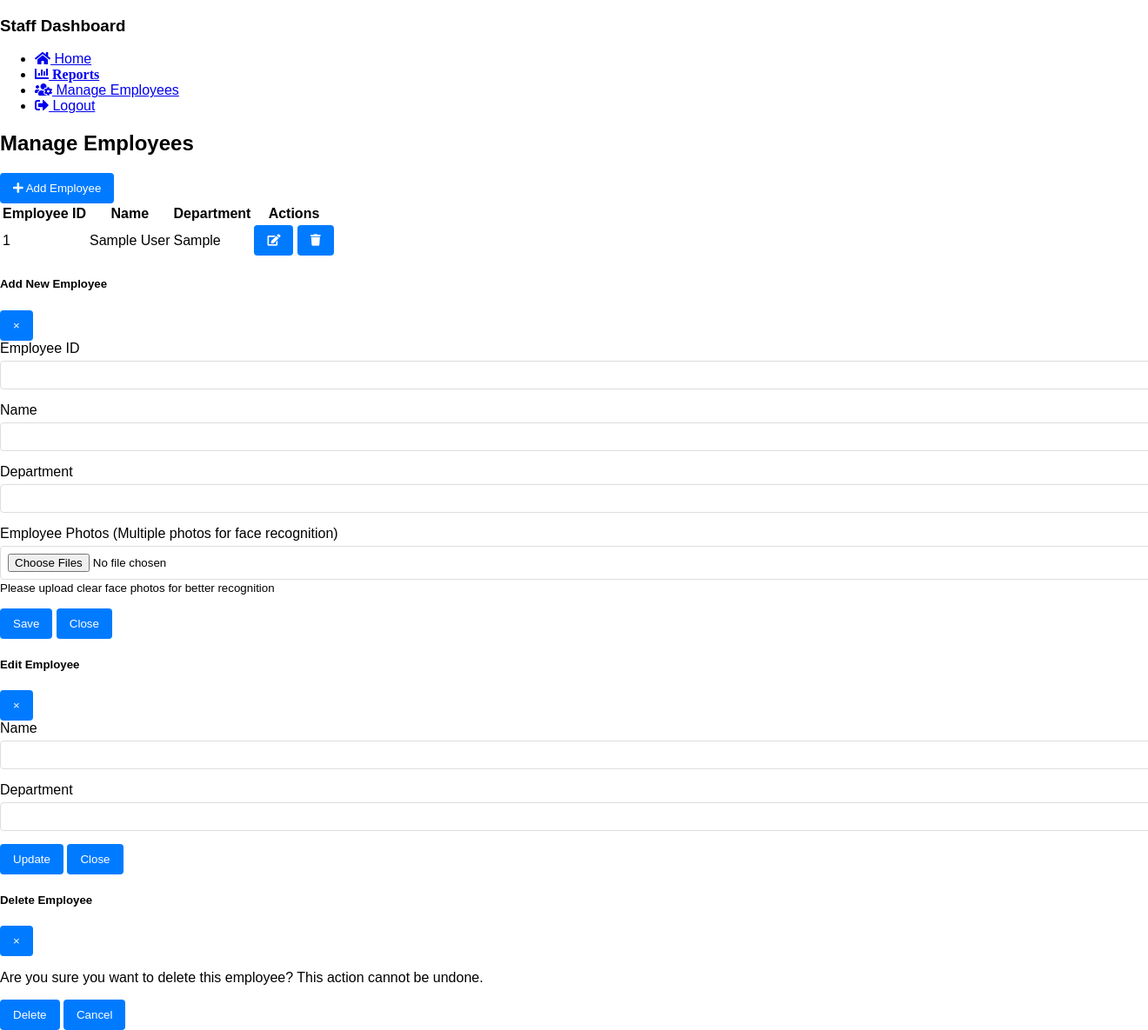
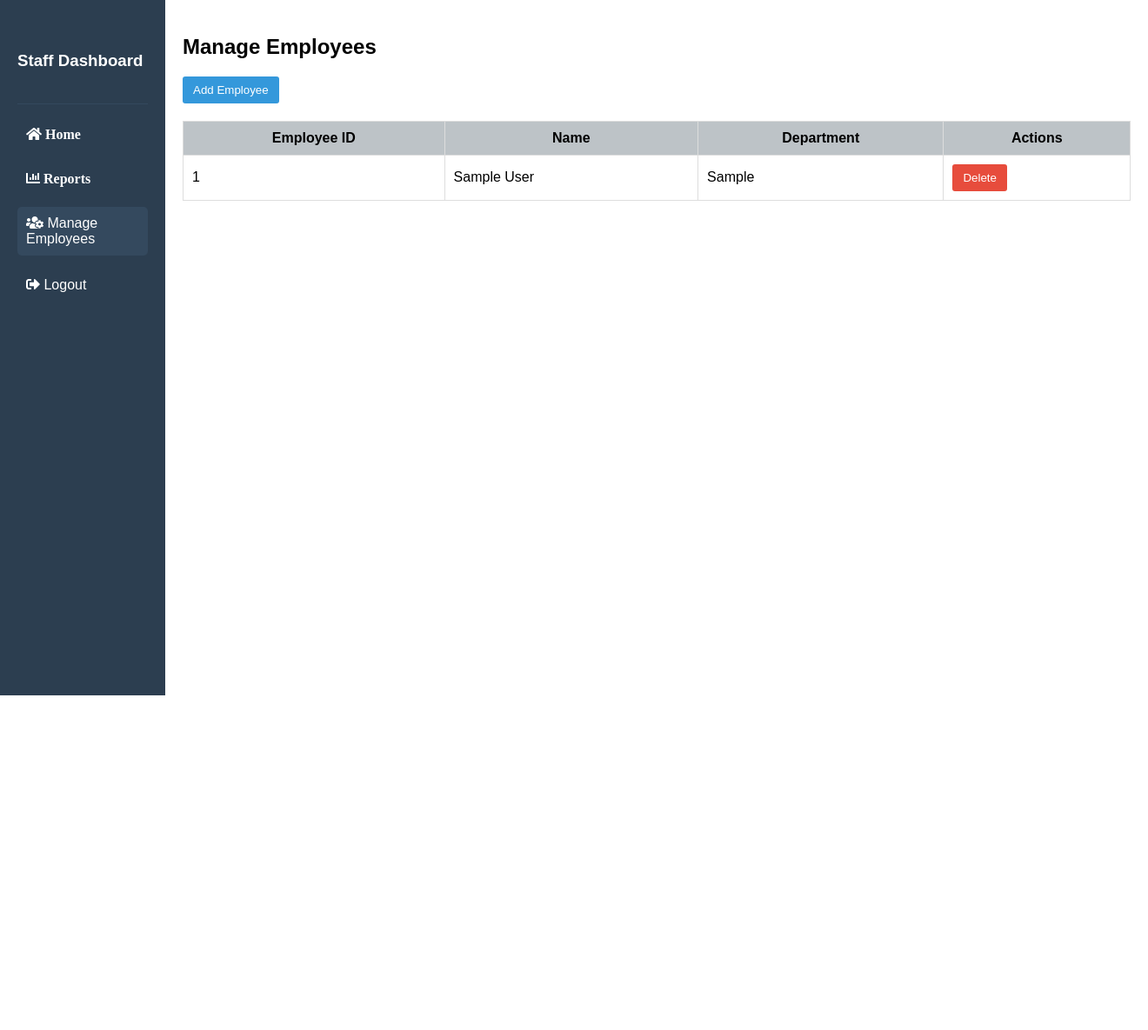
Before and after one commit to SaiDhinakar/Staff_attendence_system, a Django app: page /manage-employees/ in a window 1320 px wide; the page is wider, and only the part inside the window is pictured. Shown: that part at 87% size. After the commit the page ends 800 px from the top of that part, so only its background shows below. Run offline with Django 5.2, Linux system fonts and the light colour scheme; a user stored in the database is signed in; tables that the repository leaves empty hold one stand-in row (values such as "Sample post"); parts of the project's set-up code (start-up, migrations or seed data) failed here and were passed over.

Commit message:
UI updated

```diff
--- a/DjangoFrameWork/StaffFaceRecognition/Frontend/templates/manage_employees.html
+++ b/DjangoFrameWork/StaffFaceRecognition/Frontend/templates/manage_employees.html
@@ -1,7 +1,124 @@
 {% extends 'base.html' %}
 {% block content %}
-<div class="container-fluid">
-    <div class="row">
+<!-- Custom CSS for styling -->
+<style>
+  body {
+      margin: 0;
+      font-family: "Arial", sans-serif;
+    }
+    .container {
+      display: flex;
+      min-height: 100vh;
+    }
+
+    .sidebar {
+      width: 150px;
+      background: #2c3e50;
+      color: white;
+      padding: 20px;
+    }
+
+    .sidebar-header {
+      padding: 20px 0;
+      border-bottom: 1px solid #34495e;
+    }
+
+    .sidebar-menu ul {
+      list-style: none;
+      padding: 0;
+    }
+
+    .sidebar-menu ul li {
+      margin: 15px 0;
+    }
+
+    .sidebar-menu ul li a {
+      color: white;
+      text-decoration: none;
+      display: block;
+      padding: 10px;
+      border-radius: 5px;
+      transition: 0.3s;
+    }
+
+    .sidebar-menu ul li a:hover,
+    .sidebar-menu ul li a.active {
+      background: #34495e;
+    }
+
+  .main {
+    flex: 1;
+    padding: 20px;
+  }
+  .btn {
+    padding: 8px 12px;
+    background: #3498db;
+    border: none;
+    color: white;
+    border-radius: 3px;
+    cursor: pointer;
+  }
+  .btn-danger {
+    background: #e74c3c;
+  }
+  table {
+    width: 100%;
+    border-collapse: collapse;
+    margin-top: 20px;
+    background: #fff;
+  }
+  th, td {
+    border: 1px solid #ddd;
+    padding: 10px;
+  }
+  th {
+    background: #bdc3c7;
+  }
+  /* Modal styling */
+  .modal {
+    display: none;
+    position: fixed;
+    left: 0;
+    top: 0;
+    width: 100%;
+    height: 100%;
+    background: rgba(0,0,0,0.5);
+    align-items: center;
+    justify-content: center;
+  }
+  .modal.active {
+    display: flex;
+  }
+  .modal-content {
+    background: white;
+    padding: 20px;
+    border-radius: 5px;
+    width: 400px;
+    position: relative;
+  }
+  .modal-close {
+    position: absolute;
+    top: 10px;
+    right: 10px;
+    cursor: pointer;
+    font-size: 18px;
+  }
+  .form-group {
+    margin-bottom: 10px;
+  }
+  .form-group label {
+    display: block;
+    margin-bottom: 5px;
+  }
+  .form-group input[type="text"],
+  .form-group input[type="file"] {
+    width: 100%;
+    padding: 8px;
+    box-sizing: border-box;
+  }
+</style>
+
+<div class="container">
   <!-- Sidebar -->
   <div class="sidebar">
     <div class="sidebar-header">
@@ -10,44 +127,38 @@
     <div class="sidebar-menu">
       <ul>
         <li>
-                        <a href="{% url 'home' %}" class="active">
-                            <i class="fas fa-home"></i> Home
-                        </a>
+          <a href="{% url 'home' %}" class="fas"
+            ><i class="fas fa-home"></i> Home</a
+          >
         </li>
         <li>
           <a href="{% url 'report' %}" class="fas">
-                            <i class="fas fa-chart-bar"></i> Reports
-                        </a>
+            <i class="fas fa-chart-bar"></i> Reports</a>
         </li>
         {% if user.is_superuser %}
         <li>
-                        <a href="{% url 'manage_employees' %}">
+          <a href="{% url 'manage_employees' %}" class="active">
               <i class="fas fa-users-cog"></i> Manage Employees
           </a>
       </li>
       {% endif %}
         <li>
-                        <a href="{% url 'logout' %}">
-                            <i class="fas fa-sign-out-alt"></i> Logout
-                        </a>
+          <a href="{% url 'logout' %}"
+            ><i class="fas fa-sign-out-alt"></i> Logout</a
+          >
         </li>
       </ul>
     </div>
   </div>
 
   <!-- Main Content -->
-        <div class="col-md-10 p-4">
-            <div class="d-flex justify-content-between mb-4">
+  <div class="main">
     <h2>Manage Employees</h2>
-                <button class="btn btn-primary" data-toggle="modal" data-target="#addEmployeeModal">
-                    <i class="fas fa-plus"></i> Add Employee
-                </button>
-            </div>
+    <!-- Button to open the Add Employee Modal -->
+    <button class="btn" onclick="openModal('addModal')">Add Employee</button>
 
     <!-- Employee Table -->
-            <div class="card">
-                <div class="card-body">
-                    <table class="table">
+    <table>
       <thead>
         <tr>
           <th>Employee ID</th>
@@ -63,160 +174,65 @@
           <td>{{ employee.emp_name }}</td>
           <td>{{ employee.department }}</td>
           <td>
-                                    <button class="btn btn-sm btn-info" onclick="showEditModal('{{ employee.emp_id }}', '{{ employee.emp_name }}', '{{ employee.department }}')">
-                                        <i class="fas fa-edit"></i>
-                                    </button>
-                                    <button class="btn btn-sm btn-danger" onclick="showDeleteModal('{{ employee.emp_id }}')">
-                                        <i class="fas fa-trash"></i>
-                                    </button>
+            <!-- Inline delete form -->
+            <form method="POST" style="display:inline;">
+              {% csrf_token %}
+              <input type="hidden" name="action" value="delete">
+              <input type="hidden" name="emp_id" value="{{ employee.emp_id }}">
+              <button type="submit" class="btn btn-danger" onclick="return confirm('Are you sure you want to delete this employee?')">Delete</button>
+            </form>
           </td>
+        </tr>
+        {% empty %}
+        <tr>
+          <td colspan="4">No employees found</td>
         </tr>
         {% endfor %}
       </tbody>
     </table>
   </div>
 </div>
-        </div>
-    </div>
-</div>
 
 <!-- Add Employee Modal -->
-<div class="modal fade" id="addEmployeeModal">
-    <div class="modal-dialog">
+<div id="addModal" class="modal">
   <div class="modal-content">
-            <div class="modal-header">
-                <h5>Add New Employee</h5>
-                <button type="button" class="close" data-dismiss="modal">&times;</button>
-            </div>
+    <span class="modal-close" onclick="closeModal('addModal')">&times;</span>
+    <h3>Add Employee</h3>
     <form method="POST" enctype="multipart/form-data">
       {% csrf_token %}
       <input type="hidden" name="action" value="add">
-                <div class="modal-body">
       <div class="form-group">
-                        <label>Employee ID</label>
-                        <input type="text" name="emp_id" class="form-control" required>
+        <label>Employee ID:</label>
+        <input type="text" name="emp_id" required>
       </div>
       <div class="form-group">
-                        <label>Name</label>
-                        <input type="text" name="emp_name" class="form-control" required>
+        <label>Name:</label>
+        <input type="text" name="emp_name" required>
       </div>
       <div class="form-group">
-                        <label>Department</label>
-                        <input type="text" name="department" class="form-control" required>
+        <label>Department:</label>
+        <input type="text" name="department" required>
       </div>
       <div class="form-group">
-                        <label>Employee Photos (Multiple photos for face recognition)</label>
-                        <input type="file" name="images" multiple class="form-control" accept="image/*" required>
-                        <small class="form-text text-muted">Please upload clear face photos for better recognition</small>
-                        <div id="imagePreview" class="mt-2 d-flex flex-wrap"></div>
+        <label>Employee Photos:</label>
+        <input type="file" name="images" multiple required>
       </div>
-                </div>
-                <div class="modal-footer">
-                    <button type="submit" class="btn btn-primary">Save</button>
-                    <button type="button" class="btn btn-secondary" data-dismiss="modal">Close</button>
+      <div style="margin-top: 15px;">
+        <button type="submit" class="btn">Save</button>
+        <button type="button" class="btn" onclick="closeModal('addModal')">Cancel</button>
       </div>
     </form>
   </div>
 </div>
-</div>
-
-<!-- Edit Employee Modal -->
-<div class="modal fade" id="editEmployeeModal">
-    <div class="modal-dialog">
-        <div class="modal-content">
-            <div class="modal-header">
-                <h5>Edit Employee</h5>
-                <button type="button" class="close" data-dismiss="modal">&times;</button>
-            </div>
-            <form method="POST">
-                {% csrf_token %}
-                <input type="hidden" name="action" value="update">
-                <input type="hidden" name="emp_id" id="edit_emp_id">
-                <div class="modal-body">
-                    <div class="form-group">
-                        <label>Name</label>
-                        <input type="text" name="emp_name" id="edit_emp_name" class="form-control" required>
-                    </div>
-                    <div class="form-group">
-                        <label>Department</label>
-                        <input type="text" name="department" id="edit_department" class="form-control" required>
-                    </div>
-                </div>
-                <div class="modal-footer">
-                    <button type="submit" class="btn btn-primary">Update</button>
-                    <button type="button" class="btn btn-secondary" data-dismiss="modal">Close</button>
-                </div>
-            </form>
-        </div>
-    </div>
-</div>
-
-<!-- Delete Confirmation Modal -->
-<div class="modal fade" id="deleteEmployeeModal">
-    <div class="modal-dialog">
-        <div class="modal-content">
-            <div class="modal-header">
-                <h5>Delete Employee</h5>
-                <button type="button" class="close" data-dismiss="modal">&times;</button>
-            </div>
-            <form method="POST">
-                {% csrf_token %}
-                <input type="hidden" name="action" value="delete">
-                <input type="hidden" name="emp_id" id="delete_emp_id">
-                <div class="modal-body">
-                    <p>Are you sure you want to delete this employee? This action cannot be undone.</p>
-                </div>
-                <div class="modal-footer">
-                    <button type="submit" class="btn btn-danger">Delete</button>
-                    <button type="button" class="btn btn-secondary" data-dismiss="modal">Cancel</button>
-                </div>
-            </form>
-        </div>
-    </div>
-</div>
-
 {% endblock %}
 
 {% block extra_js %}
 <script>
-function showEditModal(empId, empName, department) {
-    document.getElementById('edit_emp_id').value = empId;
-    document.getElementById('edit_emp_name').value = empName;
-    document.getElementById('edit_department').value = department;
-    $('#editEmployeeModal').modal('show');
+  function openModal(id) {
+    document.getElementById(id).classList.add('active');
   }
-
-function showDeleteModal(empId) {
-    document.getElementById('delete_emp_id').value = empId;
-    $('#deleteEmployeeModal').modal('show');
+  function closeModal(id) {
+    document.getElementById(id).classList.remove('active');
   }
-
-// Image preview
-document.querySelector('input[name="images"]').addEventListener('change', function(e) {
-    const preview = document.getElementById('imagePreview');
-    preview.innerHTML = '';
-
-    if (e.target.files.length > 0) {
-        [...e.target.files].forEach(file => {
-            const reader = new FileReader();
-            reader.onload = e => {
-                const img = document.createElement('img');
-                img.src = e.target.result;
-                img.style.height = '100px';
-                img.style.margin = '5px';
-                img.className = 'rounded';
-                preview.appendChild(img);
-            };
-            reader.readAsDataURL(file);
-        });
-    }
-});
-// Show alert messages
-    {% if messages %}
-        {% for message in messages %}
-            alert("{{ message }}");
-        {% endfor %}
-    {% endif %}
 </script>
-
 {% endblock %}
--- a/DjangoFrameWork/StaffFaceRecognition/Home/views.py
+++ b/DjangoFrameWork/StaffFaceRecognition/Home/views.py
@@ -160,80 +160,152 @@ def load_embeddings(output_file="backend/face_embeddings.json"):
 
 @login_required
 @user_passes_test(is_superuser)
+# def manage_employees(request):
+#     employees = Employee.objects.all()
+
+#     if request.method == 'POST':
+#         action = request.POST.get('action')
+
+#         if action == 'add':
+#             try:
+#                 emp_id = request.POST.get('emp_id')
+#                 emp_name = request.POST.get('emp_name')
+#                 department = request.POST.get('department')
+
+#                 # Create employee
+#                 Employee.objects.create(
+#                     emp_id=emp_id,
+#                     emp_name=emp_name,
+#                     department=department
+#                 )
+
+#                 # Handle image uploads
+#                 if request.FILES.getlist('images'):
+#                     # Create temporary directory for employee
+#                     temp_dir = os.path.join(settings.MEDIA_ROOT, emp_id)
+#                     # temp_dir = os.path.join('../media/temp/', emp_id)
+#                     print(temp_dir)
+#                     os.makedirs(temp_dir, exist_ok=True)
+#                     # Save images to temporary directory
+#                     for image in request.FILES.getlist('images'):
+#                         image_path = os.path.join(temp_dir, image.name)
+#                         with open(image_path, 'wb+') as destination:
+#                             for chunk in image.chunks():
+#                                 destination.write(chunk)
+#                     print('Image written successfully!')
+#                     # Call store_embeddings API
+#                     try:
+#                         embeddings_file = r'../backend/face_embeddings.json'
+#                         print("before api call")
+
+#                         response = store_embeddings(settings.MEDIA_ROOT, embeddings_file)
+#                         print(response)
+#                         if response.get('status') == 'success':
+#                             print('Success')
+#                             messages.success(request, 'Employee added and embeddings stored successfully')
+#                         else:
+#                             messages.warning(request, 'Employee added but embeddings storage failed')
+
+#                         # Clean up temporary directory after processing
+#                         shutil.rmtree(temp_dir)
+
+#                     except Exception as e:
+#                         messages.error(request, f'Error processing embeddings: {str(e)}')
+#                         # Keep temp directory in case of error for debugging
+
+#                 messages.success(request, 'Employee added successfully')
+
+#             except Exception as e:
+#                 messages.error(request, f'Failed to add employee: {str(e)}')
+
+#         elif action == 'delete':
+#             emp_id = request.POST.get('emp_id')
+#             Employee.objects.filter(emp_id=emp_id).delete()
+#             messages.success(request, 'Employee deleted successfully')
+
+#         elif action == 'update':
+#             emp_id = request.POST.get('emp_id')
+#             emp_name = request.POST.get('emp_name')
+#             department = request.POST.get('department')
+
+#             Employee.objects.filter(emp_id=emp_id).update(
+#                 emp_name=emp_name,
+#                 department=department
+#             )
+#             messages.success(request, 'Employee updated successfully')
+
+#     context = {
+#         'employees': employees
+#     }
+#     return render(request, 'manage_employees.html', context)
+
 def manage_employees(request):
-    employees = Employee.objects.all()
-
     if request.method == 'POST':
         action = request.POST.get('action')
-
         if action == 'add':
             try:
                 emp_id = request.POST.get('emp_id')
                 emp_name = request.POST.get('emp_name')
                 department = request.POST.get('department')
 
-                # Create employee
-                Employee.objects.create(
-                    emp_id=emp_id,
-                    emp_name=emp_name,
-                    department=department
-                )
+                # Check if employee already exists (optional)
+                if Employee.objects.filter(emp_id=emp_id).exists():
+                    messages.error(request, f'Employee with ID {emp_id} already exists.')
+                else:
+                    # Create employee record
+                    Employee.objects.create(
+                        emp_id=emp_id,
+                        emp_name=emp_name,
+                        department=department
+                    )
 
-                # Handle image uploads
-                if request.FILES.getlist('images'):
-                    # Create temporary directory for employee
-                    temp_dir = os.path.join(settings.MEDIA_ROOT, emp_id)
-                    # temp_dir = os.path.join('../media/temp/', emp_id)
-                    print(temp_dir)
-                    os.makedirs(temp_dir, exist_ok=True)
-                    # Save images to temporary directory
-                    for image in request.FILES.getlist('images'):
-                        image_path = os.path.join(temp_dir, image.name)
-                        with open(image_path, 'wb+') as destination:
-                            for chunk in image.chunks():
-                                destination.write(chunk)
-                    print('Image written successfully!')
-                    # Call store_embeddings API
-                    try:
-                        embeddings_file = r'../backend/face_embeddings.json'
-                        print("before api call")
+                    # Handle image uploads
+                    images = request.FILES.getlist('images')
+                    if images:
+                        # Create a temporary directory for this employee's images
+                        temp_dir = os.path.join(settings.MEDIA_ROOT, emp_id)
+                        os.makedirs(temp_dir, exist_ok=True)
+                        for image in images:
+                            image_path = os.path.join(temp_dir, image.name)
+                            with open(image_path, 'wb+') as destination:
+                                for chunk in image.chunks():
+                                    destination.write(chunk)
+                        print(f'Images saved to: {temp_dir}')
 
-                        response = store_embeddings(settings.MEDIA_ROOT, embeddings_file)
-                        print(response)
-                        if response.get('status') == 'success':
-                            print('Success')
-                            messages.success(request, 'Employee added and embeddings stored successfully')
-                        else:
-                            messages.warning(request, 'Employee added but embeddings storage failed')
+                        # Call the store_embeddings API (adjust paths as needed)
+                        try:
+                            embeddings_file = os.path.join(settings.BASE_DIR, 'backend', 'face_embeddings.json')
+                            print("Before API call to store embeddings")
 
-                        # Clean up temporary directory after processing
-                        shutil.rmtree(temp_dir)
+                            response = store_embeddings(settings.MEDIA_ROOT, embeddings_file)
+                            print("Embeddings API response:", response)
 
-                    except Exception as e:
-                        messages.error(request, f'Error processing embeddings: {str(e)}')
-                        # Keep temp directory in case of error for debugging
+                            if response.get('status') == 'success':
+                                messages.success(request, 'Employee added and embeddings stored successfully.')
+                            else:
+                                messages.warning(request, 'Employee added but embeddings storage failed.')
 
-                messages.success(request, 'Employee added successfully')
-
+                            # Clean up temporary directory after processing
+                            shutil.rmtree(temp_dir)
+                        except Exception as e:
+                            messages.error(request, f'Error processing embeddings: {str(e)}')
+                    else:
+                        messages.success(request, 'Employee added successfully.')
             except Exception as e:
                 messages.error(request, f'Failed to add employee: {str(e)}')
 
         elif action == 'delete':
-            emp_id = request.POST.get('emp_id')
-            Employee.objects.filter(emp_id=emp_id).delete()
-            messages.success(request, 'Employee deleted successfully')
+            try:
+                emp_id = request.POST.get('emp_id')
+                Employee.objects.filter(emp_id=emp_id).delete()
+                messages.success(request, 'Employee deleted successfully.')
+            except Exception as e:
+                messages.error(request, f'Failed to delete employee: {str(e)}')
 
-        elif action == 'update':
-            emp_id = request.POST.get('emp_id')
-            emp_name = request.POST.get('emp_name')
-            department = request.POST.get('department')
+        # Redirect to avoid resubmission on refresh.
+        return redirect('manage_employees')
 
-            Employee.objects.filter(emp_id=emp_id).update(
-                emp_name=emp_name,
-                department=department
-            )
-            messages.success(request, 'Employee updated successfully')
-
+    employees = Employee.objects.all()
     context = {
         'employees': employees
     }
```
Also changed, not shown: DjangoFrameWork/StaffFaceRecognition/db.sqlite3. Lines whose indentation alone changed are shown as unchanged.
